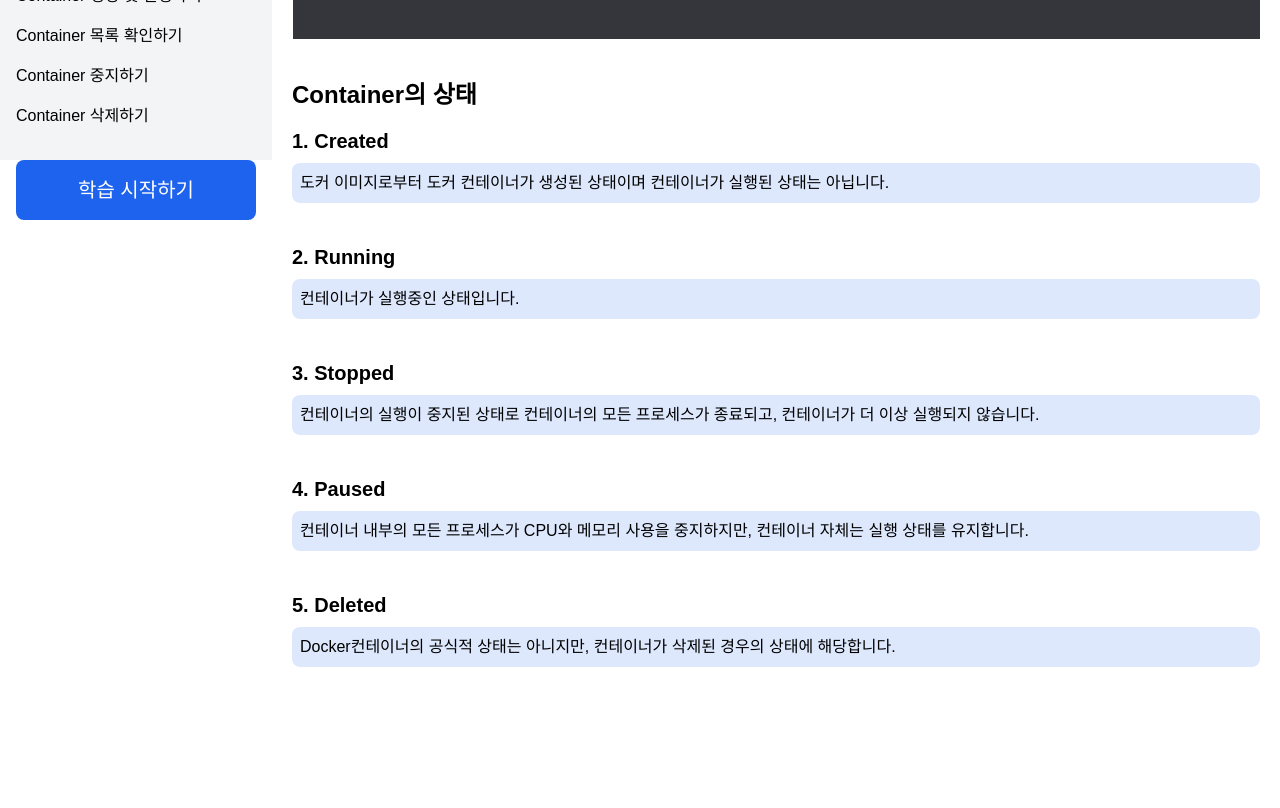
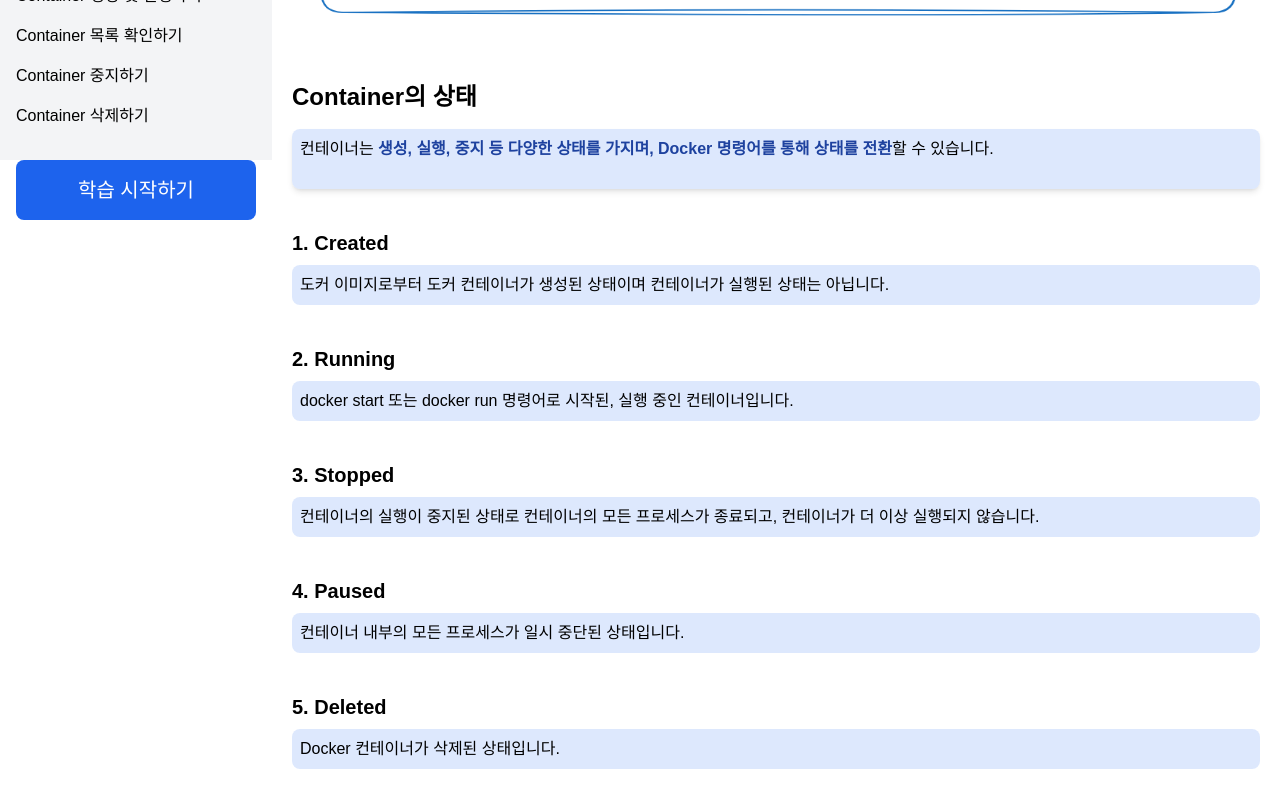
Before and after one commit to kimykstar/web34-LearnDocker, a React (Vite) app in the folder frontend/: page /what-is-container-lifecycle in a window 1280 px wide. Shown: the part 640-1448 px from the top of the page. Before the commit the page ends 1327 px from the top, so only its background shows below. Built offline with nearby package versions, Linux system fonts and the light colour scheme; no server answers; a web font is replaced by a local one.

Commit message:
docs: DockerContainerLifeCyclePage 그림 교체 및 설명 추가

```diff
--- a/frontend/src/components/staticpages/DockerContainerLifeCyclePage.tsx
+++ b/frontend/src/components/staticpages/DockerContainerLifeCyclePage.tsx
@@ -2,23 +2,43 @@ import lifeCylceImage from '../../assets/containerLifeCycle.png';
 
 const DockerContainerLifeCyclePage = () => {
     return (
-        <div className='w-full'>
-            <h1 className='text-3xl font-bold'>Container생명주기에 대해서 알아볼까요?</h1>
-            <img src={lifeCylceImage} className='mt-4' data-aos='zoom-in'></img>
+        <div className='w-full mb-12'>
+            <h1 className='text-3xl font-bold'>Container 생명주기에 대해서 알아볼까요?</h1>
+            <img
+                src={lifeCylceImage}
+                className='mt-4'
+                data-aos='zoom-in'
+                alt='container lifecycle'
+            ></img>
             <div className='mt-10'>
                 <div data-aos='fade-left'>
                     <h2 className='text-2xl font-bold'>Container의 상태</h2>
-                    <h3 className='text-xl font-bold mt-4'>1. Created</h3>
+                    <div className='bg-Moby-Blue text-black mt-4 bg-opacity-15 rounded-lg shadow-md p-2'>
+                        <p className='mb-5'>
+                            컨테이너는{' '}
+                            <span className='font-bold text-blue-800'>
+                                생성, 실행, 중지 등 다양한 상태를 가지며, Docker 명령어를 통해
+                                상태를 전환
+                            </span>
+                            할 수 있습니다.
+                        </p>
+                    </div>
+
+                    <h3 className='text-xl font-bold mt-10'>1. Created</h3>
                     <div className='bg-Moby-Blue mt-2 bg-opacity-15 rounded-lg p-2'>
                         <p>
                             도커 이미지로부터 도커 컨테이너가 생성된 상태이며 컨테이너가 실행된
                             상태는 아닙니다.
                         </p>
                     </div>
+
                     <h3 className='text-xl font-bold mt-10'>2. Running</h3>
                     <div className='bg-Moby-Blue mt-2 bg-opacity-15 rounded-lg p-2'>
-                        <p>컨테이너가 실행중인 상태입니다.</p>
+                        <p>
+                            docker start 또는 docker run 명령어로 시작된, 실행 중인 컨테이너입니다.
+                        </p>
                     </div>
+
                     <h3 className='text-xl font-bold mt-10'>3. Stopped</h3>
                     <div className='bg-Moby-Blue mt-2 bg-opacity-15 rounded-lg p-2'>
                         <p>
@@ -26,23 +46,20 @@ const DockerContainerLifeCyclePage = () => {
                             컨테이너가 더 이상 실행되지 않습니다.
                         </p>
                     </div>
+
                     <h3 className='text-xl font-bold mt-10'>4. Paused</h3>
                     <div className='bg-Moby-Blue mt-2 bg-opacity-15 rounded-lg p-2'>
-                        <p>
-                            컨테이너 내부의 모든 프로세스가 CPU와 메모리 사용을 중지하지만, 컨테이너
-                            자체는 실행 상태를 유지합니다.
-                        </p>
+                        <p>컨테이너 내부의 모든 프로세스가 일시 중단된 상태입니다.</p>
                     </div>
+
                     <h3 className='text-xl font-bold mt-10'>5. Deleted</h3>
                     <div className='bg-Moby-Blue mt-2 bg-opacity-15 rounded-lg p-2'>
-                        <p>
-                            Docker컨테이너의 공식적 상태는 아니지만, 컨테이너가 삭제된 경우의 상태에
-                            해당합니다.
-                        </p>
+                        <p>Docker 컨테이너가 삭제된 상태입니다.</p>
                     </div>
                 </div>
             </div>
         </div>
     );
 };
+
 export default DockerContainerLifeCyclePage;
```
Also changed, not shown: frontend/src/assets/containerLifeCycle.png.
